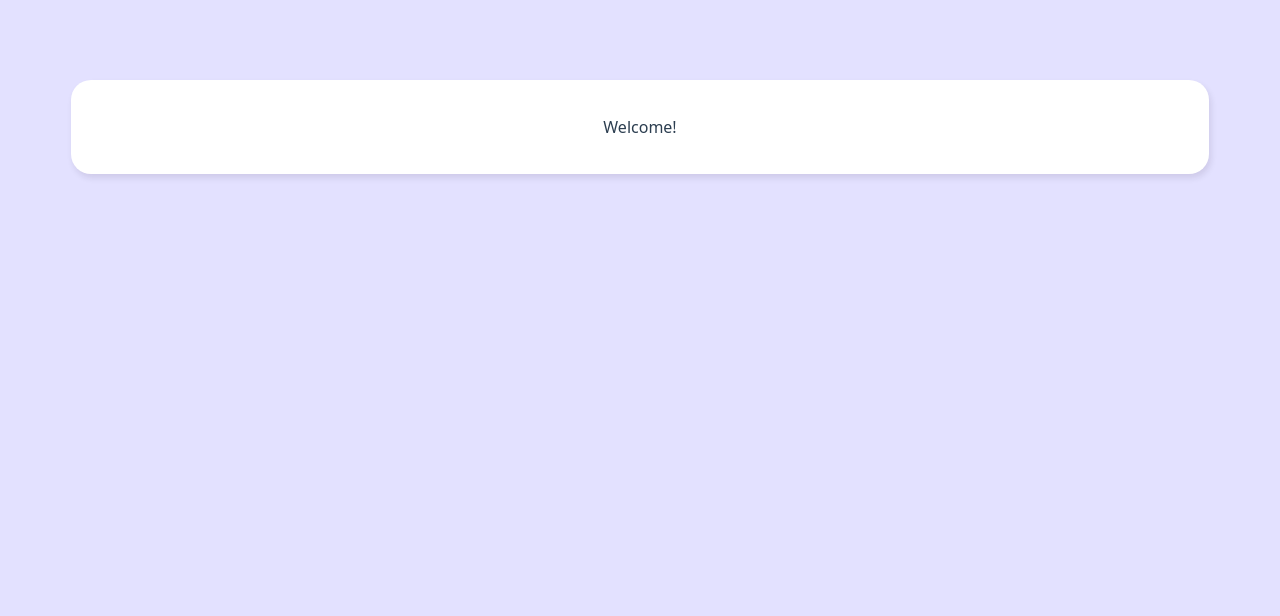
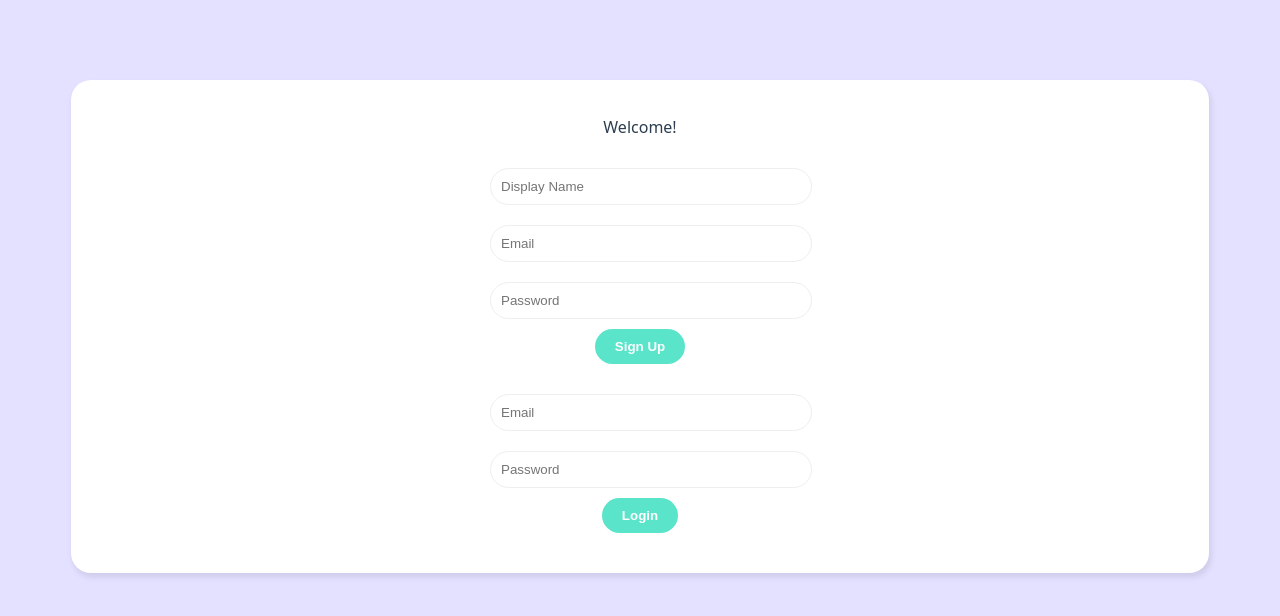
Before and after one commit to KidLiberty/messenger-app, a Vue app: page / in a window 1280 px wide. Shown: the top 616 px of the page. Built offline with nearby package versions, Linux system fonts and the light colour scheme.

Commit message:
Added Signup/Login forms

```diff
--- a/package.json
+++ b/package.json
@@ -8,6 +8,7 @@
   },
   "dependencies": {
     "core-js": "^3.8.3",
+    "firebase": "^9.22.0",
     "vue": "^3.2.13",
     "vue-router": "^4.0.3"
   },
--- /dev/null
+++ b/src/components/LoginForm.vue
@@ -0,0 +1,26 @@
+<template>
+  <form @submit.prevent="handleSubmit">
+    <input type="email" v-model="email" placeholder="Email" required />
+    <input type="password" v-model="password" placeholder="Password" required />
+    <button>Login</button>
+  </form>
+</template>
+
+<script>
+import { ref } from 'vue'
+
+export default {
+  setup() {
+    const email = ref('')
+    const password = ref('')
+
+    const handleSubmit = () => {
+      console.log(displayName.value, email.value, password.value)
+    }
+
+    return { email, password, handleSubmit }
+  }
+}
+</script>
+
+<style></style>
--- /dev/null
+++ b/src/components/SignupForm.vue
@@ -0,0 +1,33 @@
+<template>
+  <form @submit.prevent="handleSubmit">
+    <input
+      type="text"
+      v-model="displayName"
+      placeholder="Display Name"
+      required
+    />
+    <input type="email" v-model="email" placeholder="Email" required />
+    <input type="password" v-model="password" placeholder="Password" required />
+    <button>Sign Up</button>
+  </form>
+</template>
+
+<script>
+import { ref } from 'vue'
+
+export default {
+  setup() {
+    const displayName = ref('')
+    const email = ref('')
+    const password = ref('')
+
+    const handleSubmit = () => {
+      console.log(displayName.value, email.value, password.value)
+    }
+
+    return { displayName, email, password, handleSubmit }
+  }
+}
+</script>
+
+<style></style>
--- a/src/views/Welcome.vue
+++ b/src/views/Welcome.vue
@@ -1,16 +1,42 @@
 <template>
   <div class="welcome container">
     <p>Welcome!</p>
+    <SignupForm />
+    <LoginForm />
   </div>
 </template>
 
 <script>
-export default {}
+import LoginForm from '../components/LoginForm'
+import SignupForm from '../components/SignupForm.vue'
+
+export default {
+  components: { LoginForm, SignupForm }
+}
 </script>
 
 <style>
 .welcome {
   text-align: center;
   padding: 20px 0;
+  margin: 10px;
+}
+/* Form Styles */
+.welcome form {
+  width: 300px;
+  margin: 20px auto;
+}
+.welcome label {
+  display: block;
+  margin: 20px 0 10px;
+}
+.welcome input {
+  width: 100%;
+  padding: 10px;
+  border: 1px solid #eee;
+  border-radius: 20px;
+  outline: none;
+  color: #999;
+  margin: 10px auto;
 }
 </style>
```
Also changed, not shown: src/firebase/config.js (added, +15 -0 lines), 1 other file (tests, documents, lock files or other folders).
